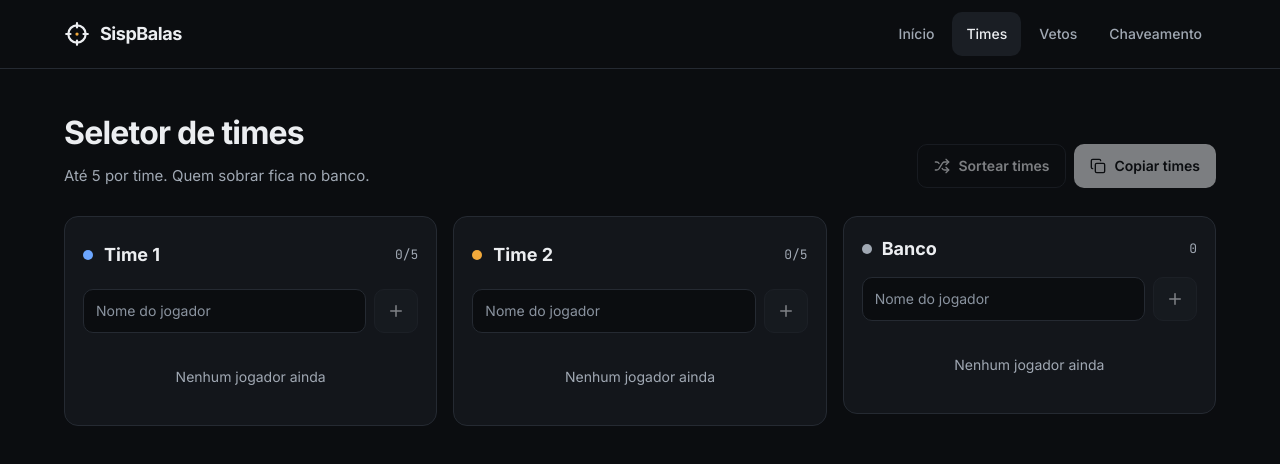
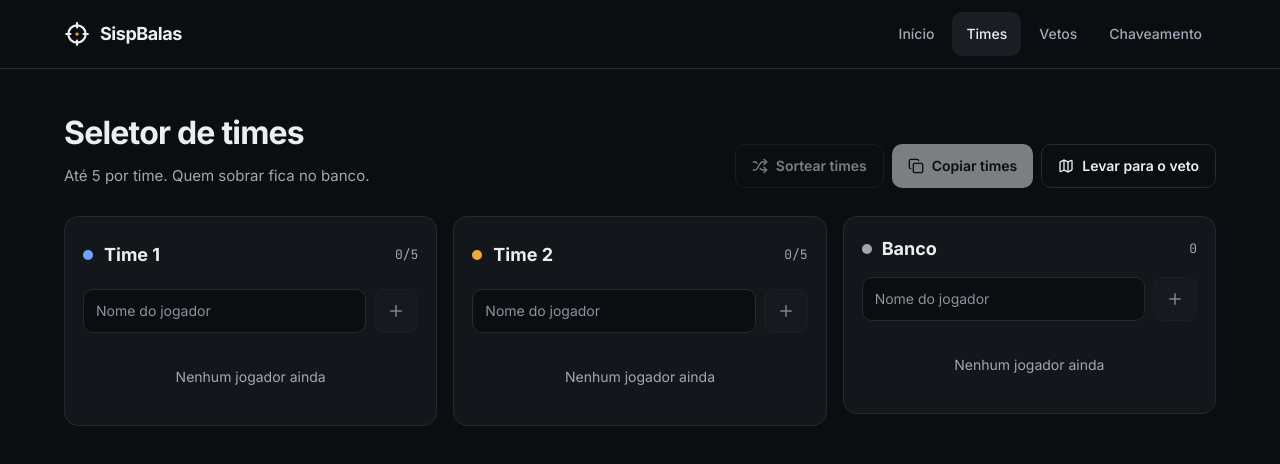
Before and after one commit to adao-locks/cs2-map-selector, a Next.js app: page /team in a window 1280 px wide. Shown: the top 464 px of the page. Built offline with nearby package versions, Linux system fonts and the light colour scheme.

Commit message:
Add button to send team names from the team selector to the veto

```diff
--- a/app/map_picker/page.tsx
+++ b/app/map_picker/page.tsx
@@ -1,7 +1,7 @@
 /* eslint-disable @next/next/no-img-element */
 "use client"
 
-import { useState } from "react"
+import { useEffect, useState } from "react"
 import { Copy, ListChecks, RotateCcw, Swords } from "lucide-react"
 import { Button } from "@/components/ui/button"
 import { PageHeader, PageShell } from "@/components/page-shell"
@@ -101,6 +101,16 @@ export default function CS2MapSelector() {
   const [maps, setMaps] = useState<MapState[]>(initialMaps)
   const [history, setHistory] = useState<HistoryEntry[]>([])
   const [copied, setCopied] = useState<CopyTarget | null>(null)
+
+  // Nomes vindos do seletor de times (?time1=...&time2=...); limpa a URL depois de ler
+  useEffect(() => {
+    const params = new URLSearchParams(window.location.search)
+    const name1 = params.get("time1")?.trim()
+    const name2 = params.get("time2")?.trim()
+    if (name1) setTeam1(name1)
+    if (name2) setTeam2(name2)
+    if (params.has("time1") || params.has("time2")) window.history.replaceState(null, "", window.location.pathname)
+  }, [])
 
   const nextAction = getNextAction(history)
   const vetoFinished = maps.every((map) => map.status !== "available")
--- a/app/team/page.tsx
+++ b/app/team/page.tsx
@@ -1,8 +1,9 @@
 "use client"
 
 import { useState } from "react"
-import { Copy, Plus, Shuffle, X } from "lucide-react"
-import { Button } from "@/components/ui/button"
+import Link from "next/link"
+import { Copy, Map as MapIcon, Plus, Shuffle, X } from "lucide-react"
+import { Button, buttonVariants } from "@/components/ui/button"
 import { PageHeader, PageShell } from "@/components/page-shell"
 import { cn } from "@/lib/utils"
 
@@ -193,6 +194,13 @@ export default function CS2TeamSelector() {
               <Copy />
               {copySuccess ? "Copiado" : "Copiar times"}
             </Button>
+            <Link
+              href={{ pathname: "/map_picker", query: { time1: team1, time2: team2 } }}
+              className={buttonVariants({ variant: "secondary" })}
+            >
+              <MapIcon />
+              Levar para o veto
+            </Link>
           </>
         }
       />
```
